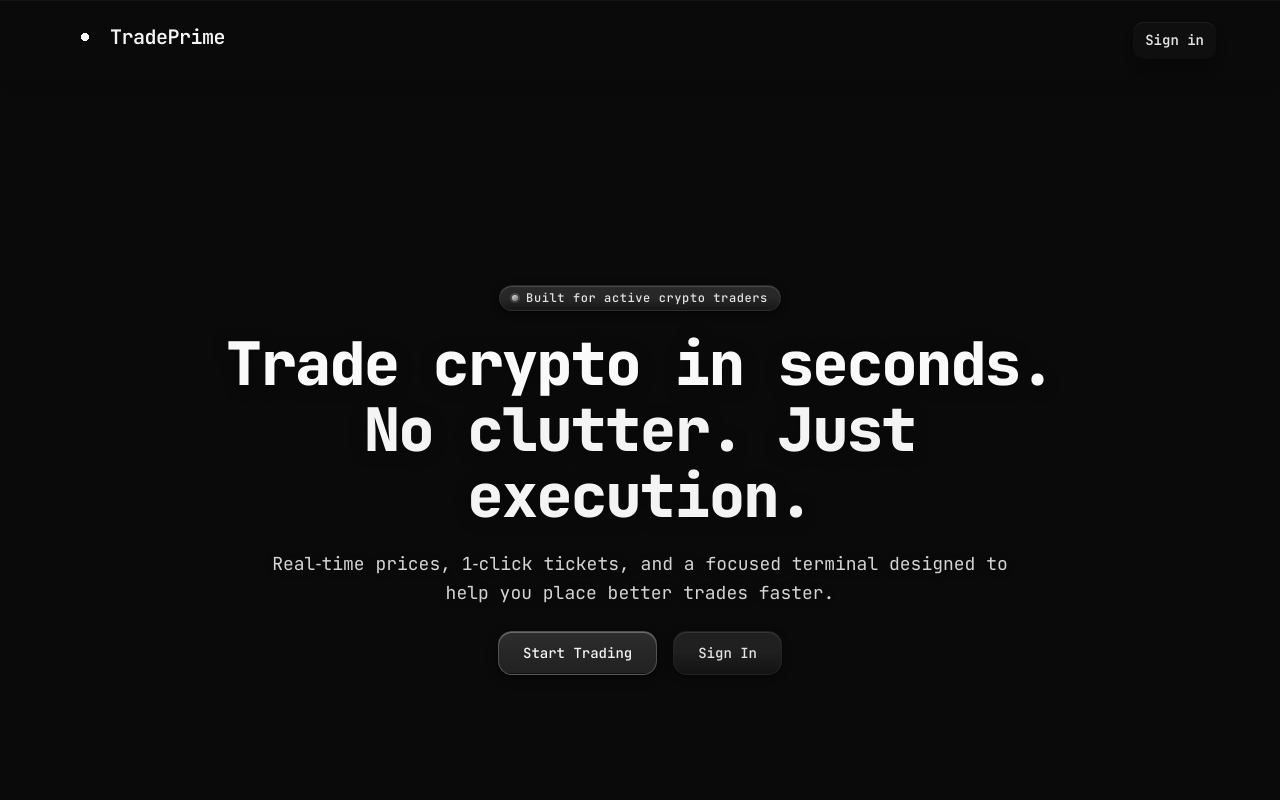
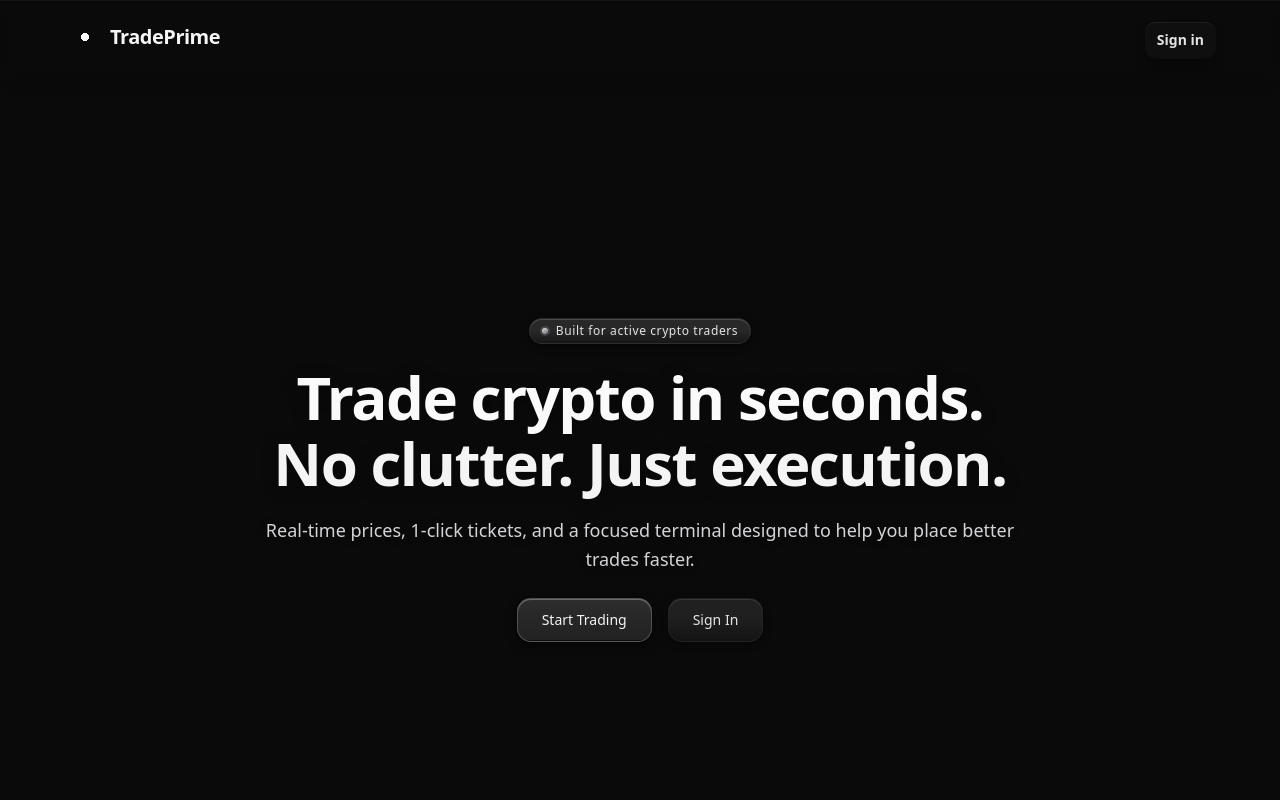
Before and after one commit to sincerelyyyash/cfd-platform, a Next.js app in the folder apps/web/: page / in a window 1280 px wide. Shown: the top 800 px of the page. Built offline with nearby package versions, Linux system fonts and the light colour scheme; no server answers.

Commit message:
feat: setup global styles, fonts and layout

```diff
--- a/apps/web/app/globals.css
+++ b/apps/web/app/globals.css
@@ -13,6 +13,9 @@
   --color-foreground: var(--foreground);
   --font-sans: var(--font-geist-sans);
   --font-mono: var(--font-geist-mono);
+  --font-bitcount: var(--font-bitcount);
+  --font-ibm-plex-sans: var(--font-ibm-plex-sans);
+  --font-space: var(--font-space);
   --color-sidebar-ring:
     var(--sidebar-ring);
   --color-sidebar-border:
@@ -217,6 +220,7 @@
   * {
     @apply border-border outline-ring/50;
   }
+
   body {
     @apply bg-background text-foreground;
   }
--- a/apps/web/app/layout.tsx
+++ b/apps/web/app/layout.tsx
@@ -1,22 +1,31 @@
 import type { Metadata } from "next";
-import { Inter, JetBrains_Mono } from "next/font/google";
+import localFont from "next/font/local";
 import "./globals.css";
+import {Space_Grotesk} from "next/font/google";
 import { ProvidersWrapper } from "@/components/ProvidersWrapper";
 import { Analytics } from "@vercel/analytics/next";
-const geistSans = Inter({
-  variable: "--font-geist-sans",
-  subsets: ["latin"],
+
+const bitcount = localFont({
+  src: "./fonts/BitcountPropSingle.ttf",
+  variable: "--font-bitcount",
+  weight: "100 900",
 });
 
-const geistMono = JetBrains_Mono({
-  variable: "--font-geist-mono",
-  subsets: ["latin"],
+const ibmPlexSans = localFont({
+  src: "./fonts/IBMPlexSans.ttf",
+  variable: "--font-ibm-plex-sans",
+  weight: "100 900",
 });
 
 export const metadata: Metadata = {
-  title: "TradePrime",
-  description: "Generated by create next app",
+  title: "Compass",
+  description: "Navigate Markets with Compass",
 };
+
+const spaceGrotesk = Space_Grotesk({
+  subsets: ['latin'],
+  variable: '--font-space',
+});
 
 export default function RootLayout({
   children,
@@ -26,7 +35,7 @@ export default function RootLayout({
   return (
     <html lang="en" className="dark">
       <body
-        className={`${geistSans.variable} ${geistMono.variable} antialiased font-mono min-h-screen flex flex-col`}
+        className={`antialiased min-h-screen flex flex-col ${bitcount.variable} ${ibmPlexSans.variable} ${spaceGrotesk.variable}`}
       >
         <ProvidersWrapper>
           {children}
```
Also changed, not shown: apps/web/app/fonts/BitcountPropSingle.ttf (added), apps/web/app/fonts/IBMPlexSans.ttf (added).
